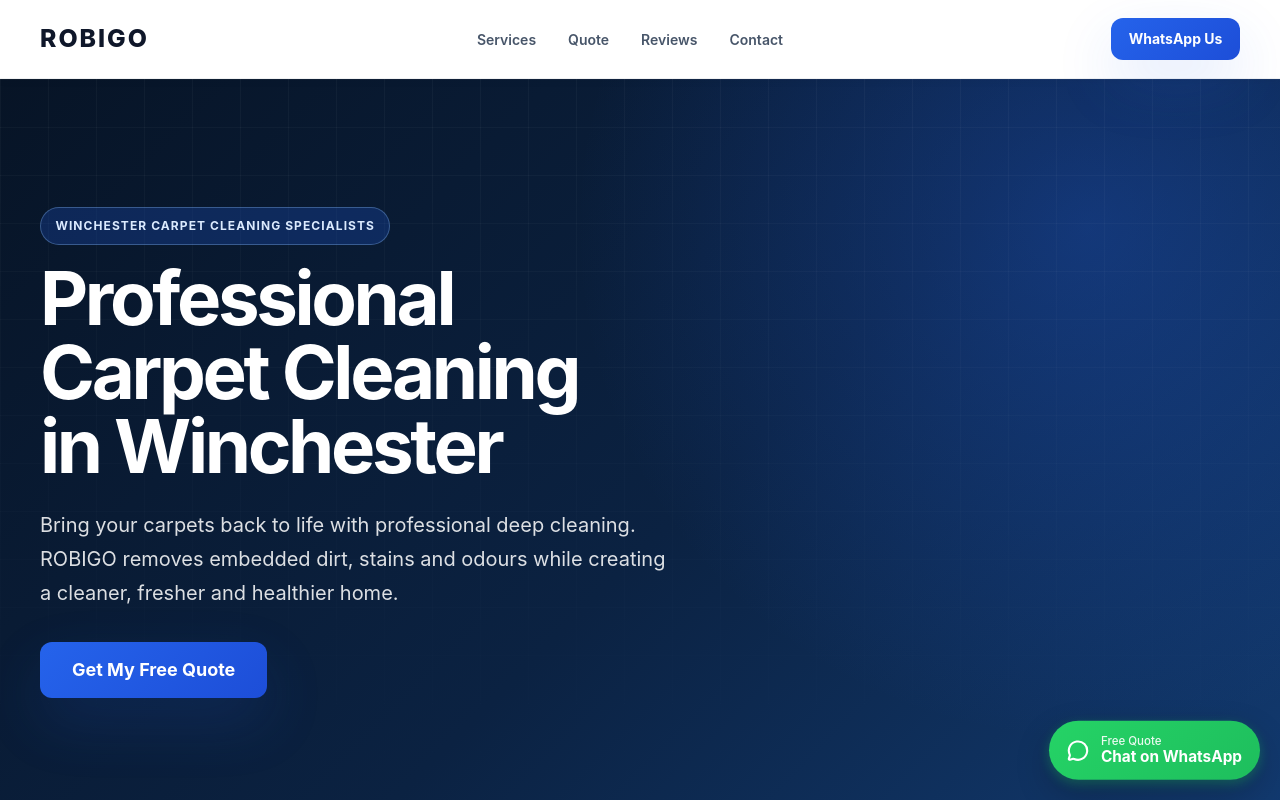
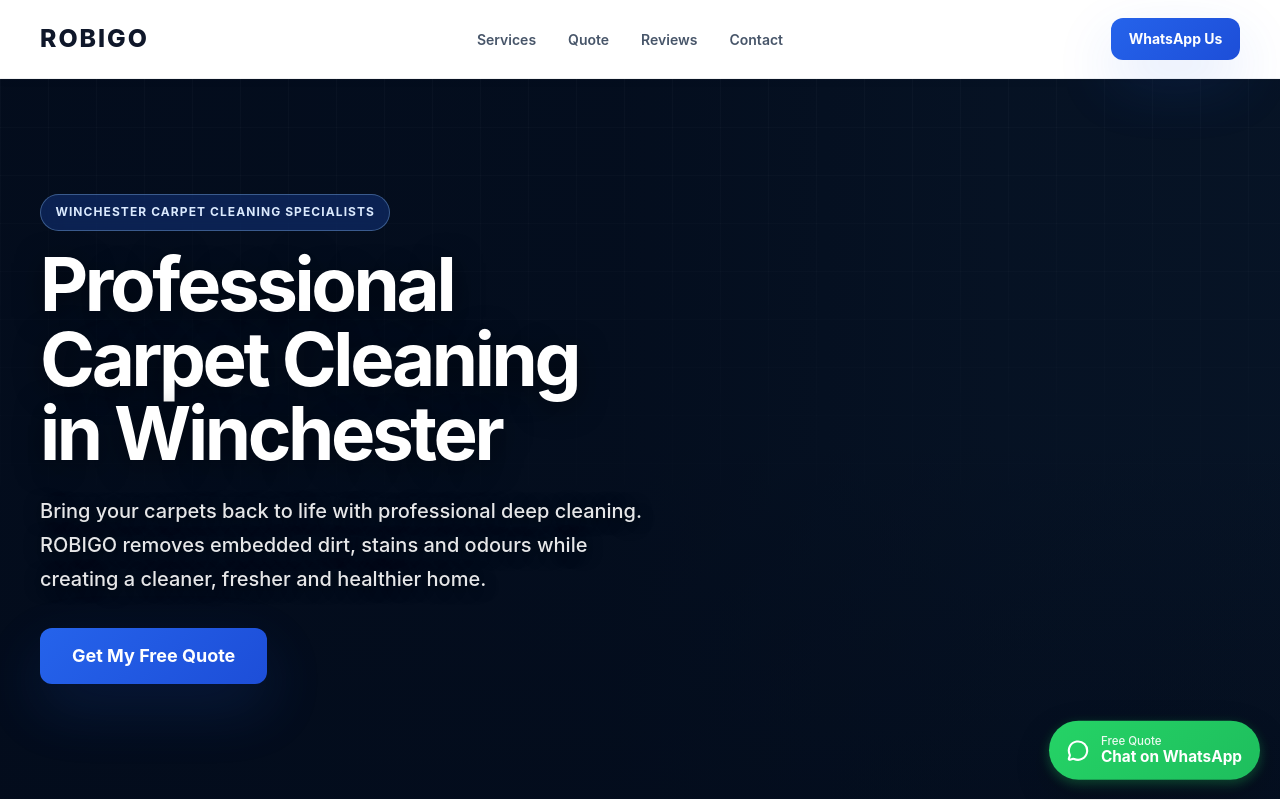
Before and after one commit to Robigo1977/ROBIGO-V5, a React (Vite) app: page /carpet-cleaning-winchester in a window 1280 px wide. Shown: the top 800 px of the page. Built offline with nearby package versions, Linux system fonts and the light colour scheme.

Commit message:
Polish carpet cleaning SEO page visuals

```diff
--- a/src/components/seo-pages/carpet-cleaning/CarpetCleaningPage.module.css
+++ b/src/components/seo-pages/carpet-cleaning/CarpetCleaningPage.module.css
@@ -2,10 +2,21 @@
   position: relative;
   isolation: isolate;
   overflow: hidden;
-  padding: clamp(5rem, 12vw, 8rem) 0;
+  display: flex;
+  min-height: calc(100svh - 5rem);
+  align-items: center;
+  padding: clamp(4.5rem, 10vw, 7rem) 0;
+  background: #071426;
+}
+
+.hero::before {
+  position: absolute;
+  z-index: -1;
+  inset: 0;
+  content: "";
   background:
-    radial-gradient(circle at 85% 20%, rgba(37, 99, 235, 0.3), transparent 32rem),
-    linear-gradient(135deg, #071426 0%, #0b2242 55%, #123a70 100%);
+    linear-gradient(90deg, rgba(3, 12, 28, 0.95) 0%, rgba(3, 12, 28, 0.8) 48%, rgba(3, 12, 28, 0.25) 78%, rgba(3, 12, 28, 0.08) 100%),
+    linear-gradient(0deg, rgba(3, 12, 28, 0.62) 0%, transparent 50%);
 }
 
 .hero::after {
@@ -14,15 +25,28 @@
   inset: 0;
   content: "";
   background:
-    linear-gradient(rgba(255, 255, 255, 0.035) 1px, transparent 1px),
-    linear-gradient(90deg, rgba(255, 255, 255, 0.035) 1px, transparent 1px);
+    linear-gradient(rgba(255, 255, 255, 0.025) 1px, transparent 1px),
+    linear-gradient(90deg, rgba(255, 255, 255, 0.025) 1px, transparent 1px);
   background-size: 48px 48px;
-  mask-image: linear-gradient(to bottom, black, transparent);
+  mask-image: linear-gradient(to bottom, black, transparent 75%);
+}
+
+.heroImageWrapper {
+  position: absolute;
+  z-index: -2;
+  inset: 0;
+}
+
+.heroImage {
+  width: 100%;
+  height: 100%;
+  object-fit: cover;
+  object-position: 68% center;
 }
 
 .heroInner {
   display: flex;
-  max-width: 48rem;
+  max-width: 42rem;
   flex-direction: column;
   align-items: flex-start;
 }
@@ -32,31 +56,35 @@
   display: inline-flex;
   margin-bottom: 1rem;
   padding: 0.55rem 0.9rem;
-  border: 1px solid rgba(147, 197, 253, 0.32);
+  border: 1px solid rgba(147, 197, 253, 0.35);
   border-radius: var(--radius-pill);
-  background: rgba(37, 99, 235, 0.24);
+  background: rgba(37, 99, 235, 0.26);
   color: #dbeafe;
   font-size: var(--text-xs);
   font-weight: var(--font-bold);
   letter-spacing: 0.09em;
   text-transform: uppercase;
+  backdrop-filter: blur(10px);
 }
 
 .heroTitle {
-  max-width: 46rem;
+  max-width: 42rem;
   color: var(--color-white);
   font-size: clamp(2.65rem, 10vw, 4.65rem);
   letter-spacing: -0.045em;
   line-height: 1;
+  text-shadow: 0 6px 28px rgba(0, 0, 0, 0.5);
   text-wrap: balance;
 }
 
 .heroLead {
-  max-width: 40rem;
+  max-width: 38rem;
   margin: 1.5rem 0 2rem;
-  color: rgba(255, 255, 255, 0.86);
+  color: rgba(255, 255, 255, 0.9);
   font-size: clamp(1.05rem, 3.8vw, 1.25rem);
+  font-weight: var(--font-medium);
   line-height: 1.7;
+  text-shadow: 0 2px 16px rgba(0, 0, 0, 0.55);
 }
 
 .section {
@@ -103,6 +131,23 @@
 
 .card {
   border-top: 4px solid var(--color-primary);
+}
+
+.icon {
+  display: grid;
+  width: 3.5rem;
+  height: 3.5rem;
+  place-items: center;
+  margin-bottom: var(--space-5);
+  border-radius: var(--radius-md);
+  background: linear-gradient(135deg, rgba(37, 99, 235, 0.12), rgba(14, 165, 233, 0.18));
+  color: var(--color-primary);
+}
+
+.icon svg {
+  width: 1.65rem;
+  height: 1.65rem;
+  stroke-width: 2.2;
 }
 
 .card h3,
@@ -233,6 +278,22 @@
   }
 }
 
+@media (max-width: 767px) {
+  .hero {
+    min-height: calc(100svh - 4.5rem);
+  }
+
+  .hero::before {
+    background:
+      linear-gradient(90deg, rgba(3, 12, 28, 0.93), rgba(3, 12, 28, 0.64)),
+      linear-gradient(0deg, rgba(3, 12, 28, 0.72), transparent 55%);
+  }
+
+  .heroImage {
+    object-position: 62% center;
+  }
+}
+
 @media (hover: hover) {
   .card,
   .step {
```
